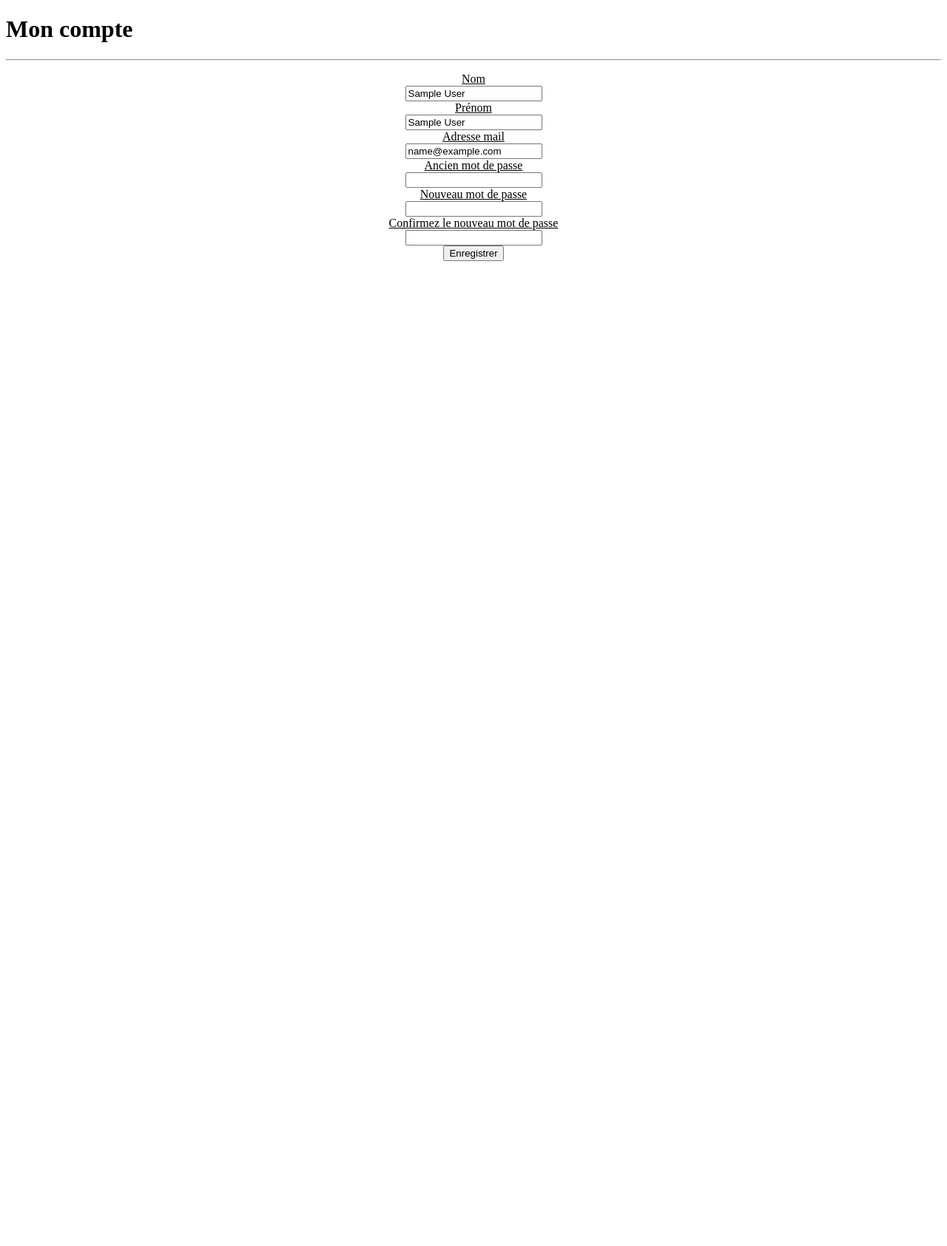
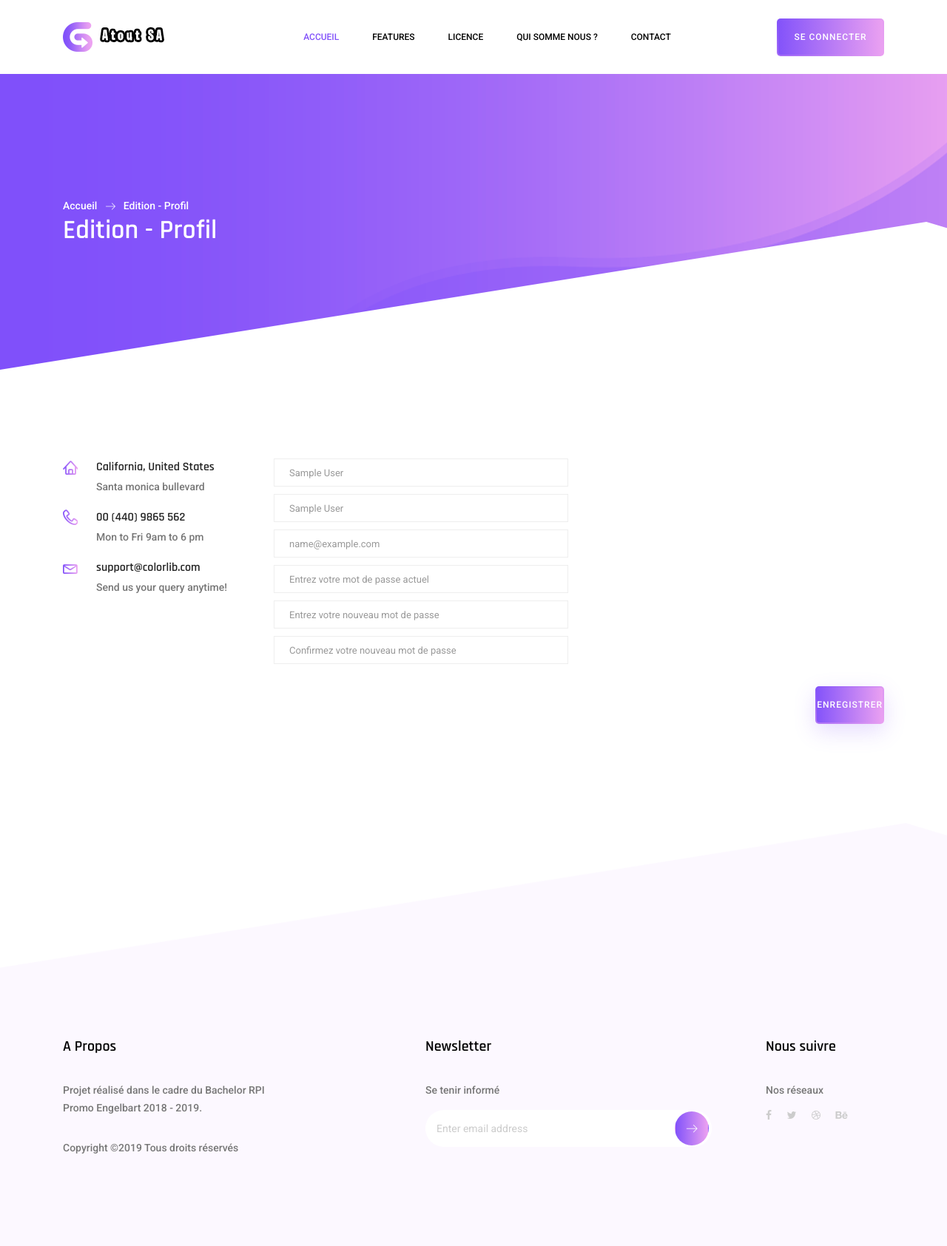
Before and after one commit to AntonArmand/AtoutProtect_Web, a PHP site: page /app/views/profil.php in a window 1280 px wide. Shown: the whole page at 74% size. Before the commit the page ends 353 px from the top, so only its background shows below. Run offline with PHP 8.4, Linux system fonts and the light colour scheme; the visitor is signed in with stand-in values (Sample User, id 1).

Commit message:
WIP Edit Profil

```diff
--- a/app/controllers/clientController.php
+++ b/app/controllers/clientController.php
@@ -18,9 +18,6 @@ if($register)
     $mdpClient     = isset($_POST['mdpClient']) ? $_POST['mdpClient'] : '';
     $nomClient     = isset($_POST['nomClient']) ? $_POST['nomClient'] : '';
     $prenomClient  = isset($_POST['prenomClient']) ? $_POST['prenomClient'] : '';
-
-
-
 
     $array = array("nomClient" => $nomClient,
                         "prenomClient" => $prenomClient,
@@ -48,7 +45,6 @@ if($register)
 
         header('Location: ../../index.php');
     }
-
 }
 
 else if($save)
@@ -56,8 +52,7 @@ else if($save)
     $newMdpClient        = isset($_POST['newMdpClient']) ? $_POST['newMdpClient'] : '';
     $newMdpClientConfirm = isset($_POST['newMdpClientConfirm']) ? $_POST['newMdpClientConfirm'] : '';
     $mdpClient           = isset($_POST['mdpClient']) ? $_POST['mdpClient'] : '';
-
-    $mailClient = isset($_POST['mailClient']) ? $_POST['mailClient'] : '';
+    $mailClient          = isset($_POST['mailClient']) ? $_POST['mailClient'] : '';
 
     if($newMdpClient != $newMdpClientConfirm)
     {
@@ -66,9 +61,18 @@ else if($save)
     else
     {
         $clientDAO = new ClientDAO();
+        $_SESSION['idClient'] = 6;
         $client = $clientDAO->findByIdClient($_SESSION['idClient']);
-        $clientDAO = new ClientDAO();
-        $clientDAO->updateClient($client->getIdClient(), $client->getNomClient(), $client->getPrenomClient(), $client->getMailClient(), $newMdpClient, $newMdpClientConfirm);
+        if($client->getMdpClient() == hashage($mdpClient))
+        {
+            $clientDAO->updateClient($client->getIdClient(), $client->getNomClient(),
+                $client->getPrenomClient(), $client->getMailClient(), hashage($newMdpClient));
+        }
+        else
+        {
+            echo "Mot de passe incorrect";
+        }
+
     }
 }
 
--- a/app/views/login.php
+++ b/app/views/login.php
@@ -9,7 +9,7 @@ include_once '../controllers/clientController.php';
   <meta charset="utf-8">
   <meta name="viewport" content="width=device-width, initial-scale=1, shrink-to-fit=no">
   <link rel="icon" href="includes/img/favicon.png" type="image/png">
-  <title>Conexion - Inscription</title>
+  <title>Connexion - Inscription</title>
   <!-- Bootstrap CSS -->
   <link rel="stylesheet" href="../../includes/css/bootstrap.css">
   <link rel="stylesheet" href="../../includes/vendors/linericon/style.css">
@@ -77,7 +77,7 @@ include_once '../controllers/clientController.php';
               </div>
             </div>
             <div class="col-md-12 text-right">
-                <input class="primary_btn" requiered name="register" value="Se connecter"><br />
+                <input class="primary_btn" type="submit" requiered name="register" value="Se connecter"><br />
             </div>
           </form>
           <!-- REGISTER FORM -->
@@ -97,7 +97,7 @@ include_once '../controllers/clientController.php';
               </div>
             </div>
             <div class="col-md-12 text-right">
-                <input class="primary_btn" requiered name="register" value="S'inscire"><br />
+                <input class="primary_btn" type="submit" requiered name="register" value="S'inscire"><br />
             </div>
           </form>
         </div>
--- a/app/views/profil.php
+++ b/app/views/profil.php
@@ -1,37 +1,161 @@
 <?php
+include_once 'header.php';
 include_once '../controllers/clientController.php';
-if($_SESSION == null)
-{
-  header('Location: ../index.php');
-}
 ?>
 <!DOCTYPE html>
-<html>
-  <header class="masthead">
-    <div class="header-content">
-      <div class="header-content-inner">
-      <h1 id="homeHeading">Mon compte </h1>
-      <hr>
-        <form action="<?php echo $_SERVER['PHP_SELF']; ?>" method="post">
-      <center>
-        <p>
-          <u>Nom</u> <br /><input type="text" required name="nomClient"  value="<?php echo $_SESSION['nomClient']; ?>" /><br />
+<html lang="fr">
+<head>
+  <!-- Required meta tags -->
+  <meta charset="utf-8">
+  <meta name="viewport" content="width=device-width, initial-scale=1, shrink-to-fit=no">
+  <link rel="icon" href="includes/img/favicon.png" type="image/png">
+  <title>Edition - Profil</title>
+  <!-- Bootstrap CSS -->
+  <link rel="stylesheet" href="../../includes/css/bootstrap.css">
+  <link rel="stylesheet" href="../../includes/vendors/linericon/style.css">
+  <link rel="stylesheet" href="../../includes/css/font-awesome.min.css">
+  <link rel="stylesheet" href="../../includes/vendors/owl-carousel/owl.carousel.min.css">
+  <link rel="stylesheet" href="../../includes/vendors/lightbox/simpleLightbox.css">
+  <link rel="stylesheet" href="../../includes/vendors/nice-select/css/nice-select.css">
+  <link rel="stylesheet" href="../../includes/vendors/animate-css/animate.css">
+  <!-- main css -->
+  <link rel="stylesheet" href="../../includes/css/style.css">
+  <link rel="stylesheet" href="../../includes/css/responsive.css">
+</head>
+<body>
+  <!--================Header Menu Area =================-->
 
-          <u>Prénom</u> <br /><input type="text" required name="prenomClient"  value="<?php echo $_SESSION['prenomClient']; ?>" /><br />
-
-          <u>Adresse mail</u> <br /><input type="email" required name="mailClient"  value="<?php echo $_SESSION['mailClient']; ?>" /><br />
-
-          <u>Ancien mot de passe</u> <br /><input type="password" required name="mdpClient"/><br />
-
-          <u>Nouveau mot de passe</u> <br /><input type="password" required name="newMdpClient"/><br />
-
-          <u>Confirmez le nouveau mot de passe</u> <br /><input type="password" required name="newMdpClientConfirm"/><br />
-
-          <input type="submit" name="save" value="Enregistrer"><br />
-        </p>
-      </center>
-        </form>
+  <!--================ Start Pricing Banner Area =================-->
+  <section class="banner_area">
+    <div class="banner_inner d-flex align-items-center">
+      <div class="overlay bg-parallax" data-stellar-ratio="0.9" data-stellar-vertical-offset="0" data-background=""></div>
+      <div class="container">
+        <div class="banner_content text-left">
+          <div class="page_link">
+            <a href="../../index.php">Accueil</a>
+            <a href="contact.php">Edition - Profil</a>
+          </div>
+          <h2>Edition - Profil</h2>
+        </div>
       </div>
     </div>
-  </header>
+  </section>
+  <!--================ End Pricing Banner Area =================-->
+
+  <!--================Contact Area =================-->
+  <section class="contact_area section_gap">
+    <div class="container">
+      <div class="row">
+        <div class="col-lg-3">
+          <div class="contact_info">
+            <div class="info_item">
+              <i class="lnr lnr-home"></i>
+              <h6>California, United States</h6>
+              <p>Santa monica bullevard</p>
+            </div>
+            <div class="info_item">
+              <i class="lnr lnr-phone-handset"></i>
+              <h6><a href="#">00 (440) 9865 562</a></h6>
+              <p>Mon to Fri 9am to 6 pm</p>
+            </div>
+            <div class="info_item">
+              <i class="lnr lnr-envelope"></i>
+              <h6><a href="#">support@colorlib.com</a></h6>
+              <p>Send us your query anytime!</p>
+            </div>
+          </div>
+        </div>
+        <div class="col-lg-9">
+          <!-- EDIT PROFIL FORM -->
+          <form class="row contact_form"action="<?php echo $_SERVER['PHP_SELF']; ?>" method="post">
+            <div class="col-md-6">
+              <div class="form-group">
+                <input class="form-control" type="text" required name="nomClient" value="<?php echo $_SESSION['nomClient']; ?>"/>
+              </div>
+              <div class="form-group">
+                <input class="form-control" type="text" required name="prenomClient" value="<?php echo $_SESSION['prenomClient']; ?>" />
+              </div>
+              <div class="form-group">
+                <input class="form-control" type="email" required name="mailClient" value="<?php echo $_SESSION['mailClient']; ?>"/>
+              </div>
+              <div class="form-group">
+                <input class="form-control" type="password" required name="mdpClient" placeholder="Entrez votre mot de passe actuel"/>
+              </div>
+              <div class="form-group">
+                <input class="form-control" type="password" required name="newMdpClient" placeholder="Entrez votre nouveau mot de passe"/>
+              </div>
+              <div class="form-group">
+                <input class="form-control" type="password" required name="newMdpClientConfirm" placeholder="Confirmez votre nouveau mot de passe"/>
+              </div>
+            </div>
+            <div class="col-md-12 text-right">
+                <input class="primary_btn" type="submit" requiered name="save" value="Enregistrer"><br />
+            </div>
+          </form>
+        </div>
+      </div>
+    </div>
+  </section>
+  <!--================Contact Area =================-->
+
+  <!--================Contact Success and Error message Area =================-->
+  <div id="success" class="modal modal-message fade" role="dialog">
+    <div class="modal-dialog">
+      <div class="modal-content">
+        <div class="modal-header">
+          <button type="button" class="close" data-dismiss="modal" aria-label="Close">
+            <i class="fa fa-close"></i>
+          </button>
+          <h2>Thank you</h2>
+          <p>Your message is successfully sent...</p>
+        </div>
+      </div>
+    </div>
+  </div>
+
+  <!-- Modals error -->
+
+  <div id="error" class="modal modal-message fade" role="dialog">
+    <div class="modal-dialog">
+      <div class="modal-content">
+        <div class="modal-header">
+          <button type="button" class="close" data-dismiss="modal" aria-label="Close">
+            <i class="fa fa-close"></i>
+          </button>
+          <h2>Sorry !</h2>
+          <p> Something went wrong </p>
+        </div>
+      </div>
+    </div>
+  </div>
+  <!--================End Contact Success and Error message Area =================-->
+  <?php
+  include_once 'footer.php';
+  ?>
+
+
+  <!-- Optional JavaScript -->
+  <!-- jQuery first, then Popper.js, then Bootstrap JS -->
+  <script src="../../includes/js/jquery-3.2.1.min.js"></script>
+  <script src="../../includes/js/popper.js"></script>
+  <script src="../../includes/js/bootstrap.min.js"></script>
+  <script src="../../includes/js/stellar.js"></script>
+  <script src="../../includes/js/jquery.magnific-popup.min.js"></script>
+  <script src="../../includes/vendors/lightbox/simpleLightbox.min.js"></script>
+  <script src="../../includes/vendors/nice-select/js/jquery.nice-select.min.js"></script>
+  <script src="../../includes/vendors/isotope/imagesloaded.pkgd.min.js"></script>
+  <script src="../../includes/vendors/isotope/isotope-min.js"></script>
+  <script src="../../includes/vendors/owl-carousel/owl.carousel.min.js"></script>
+  <script src="../../includes/js/jquery.ajaxchimp.min.js"></script>
+  <script src="../../includes/js/mail-script.js"></script>
+  <script src="../../includes/vendors/counter-up/jquery.waypoints.min.js"></script>
+  <script src="../../includes/vendors/counter-up/jquery.counterup.min.js"></script>
+  <!-- contact js -->
+  <script src="../../includes/js/jquery.form.js"></script>
+  <script src="../../includes/js/jquery.validate.min.js"></script>
+  <script src="../../includes/js/contact.js"></script>
+  <!--gmaps Js-->
+  <script src="../../includes/js/gmaps.min.js"></script>
+  <script src="../../includes/js/theme.js"></script>
+</body>
 </html>
```
